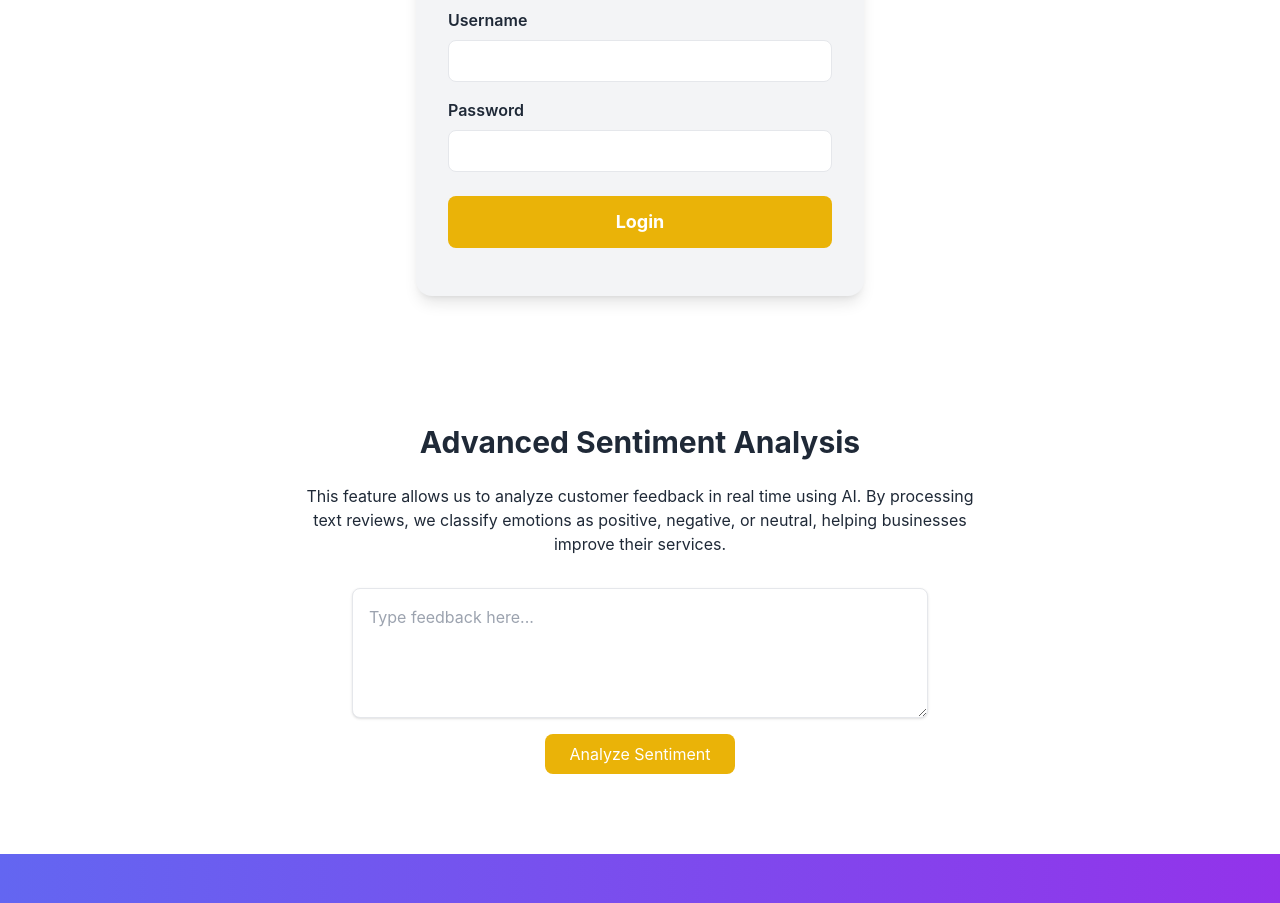
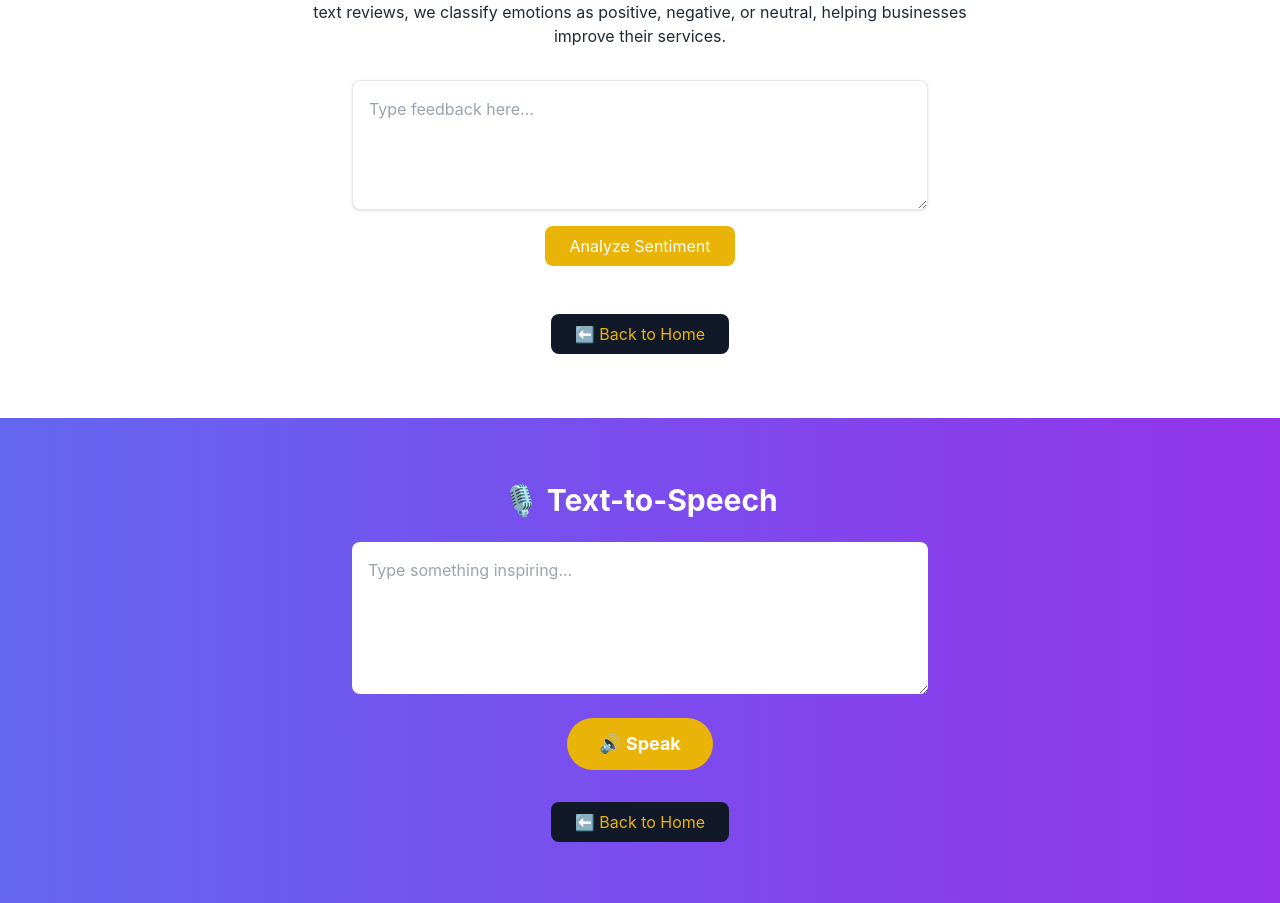
Before and after one commit to prateekbshetty/IBM-PROJECT, a plain HTML site: page about.html in a window 1280 px wide. Shown: the part 537-1440 px from the top of the page. Drawn offline with nearby package versions, Linux system fonts and the light colour scheme.

Commit message:
Update about.html

```diff
--- a/about.html
+++ b/about.html
@@ -40,7 +40,6 @@
       <a href="#home" class="text-2xl font-bold">BMW <span class="text-yellow-500">Experience</span></a>
       <nav class="hidden md:flex space-x-6">
         <a href="#home" class="nav-link">Home</a>
-        <a href="#login" class="nav-link">Login</a>
         <a href="#sentiment" class="nav-link">Sentiment Analysis</a>
         <a href="#tts" class="nav-link">Text-to-Speech</a>
       </nav>
@@ -58,30 +57,6 @@
     </p>
   </section>
 
-  <!-- Login Section -->
-  <section id="login" class="bg-white text-gray-800 py-16 px-6 flex-grow">
-    <div class="max-w-md mx-auto bg-gray-100 p-8 rounded-2xl shadow-lg">
-      <h2 class="text-3xl font-bold text-center text-yellow-600 mb-6">🔐 Login</h2>
-      <form onsubmit="return loginUser(event)">
-        <div class="mb-4">
-          <label class="block text-left font-semibold mb-2">Username</label>
-          <input type="text" id="username" required
-            class="w-full border px-4 py-2 rounded-lg focus:outline-none focus:ring-2 focus:ring-yellow-500">
-        </div>
-        <div class="mb-6">
-          <label class="block text-left font-semibold mb-2">Password</label>
-          <input type="password" id="password" required
-            class="w-full border px-4 py-2 rounded-lg focus:outline-none focus:ring-2 focus:ring-yellow-500">
-        </div>
-        <button type="submit"
-          class="w-full bg-yellow-500 text-white py-3 rounded-lg hover:bg-yellow-600 font-bold text-lg">
-          Login
-        </button>
-      </form>
-      <p id="loginMessage" class="mt-4 text-center font-semibold"></p>
-    </div>
-  </section>
-
   <!-- Sentiment Analysis Section -->
   <section id="sentiment" class="bg-white text-gray-800 py-16 px-6 text-center">
     <h2 class="text-3xl font-bold mb-6">Advanced Sentiment Analysis</h2>
@@ -96,6 +71,12 @@
       Analyze Sentiment
     </button>
     <p id="sentimentResult" class="mt-4 font-semibold text-lg"></p>
+
+    <!-- Back to Home Button -->
+    <a href="#home"
+       class="mt-8 inline-block bg-gray-900 text-yellow-500 px-6 py-2 rounded-lg hover:bg-gray-800">
+       ⬅️ Back to Home
+    </a>
   </section>
 
   <!-- Text-to-Speech Section -->
@@ -106,6 +87,14 @@
     <button id="speakBtn" class="mt-6 bg-yellow-500 px-8 py-3 rounded-full font-bold text-lg hover:bg-yellow-600">
       🔊 Speak
     </button>
+
+    <!-- Back to Home Button -->
+    <div class="mt-8">
+      <a href="#home"
+         class="inline-block bg-gray-900 text-yellow-500 px-6 py-2 rounded-lg hover:bg-gray-800">
+         ⬅️ Back to Home
+      </a>
+    </div>
   </section>
 
   <!-- Footer -->
@@ -139,22 +128,6 @@
       const utterance = new SpeechSynthesisUtterance(text);
       synth.speak(utterance);
     });
-
-    // Login (demo authentication)
-    function loginUser(event) {
-      event.preventDefault();
-      const username = document.getElementById("username").value.trim();
-      const password = document.getElementById("password").value.trim();
-      const msg = document.getElementById("loginMessage");
-
-      if (username === "admin" && password === "1234") {
-        msg.innerText = "✅ Login successful! Welcome, " + username + ".";
-        msg.className = "mt-4 text-green-600 font-semibold text-center";
-      } else {
-        msg.innerText = "❌ Invalid username or password!";
-        msg.className = "mt-4 text-red-600 font-semibold text-center";
-      }
-    }
   </script>
 
   <!-- Watson Assistant -->
```
